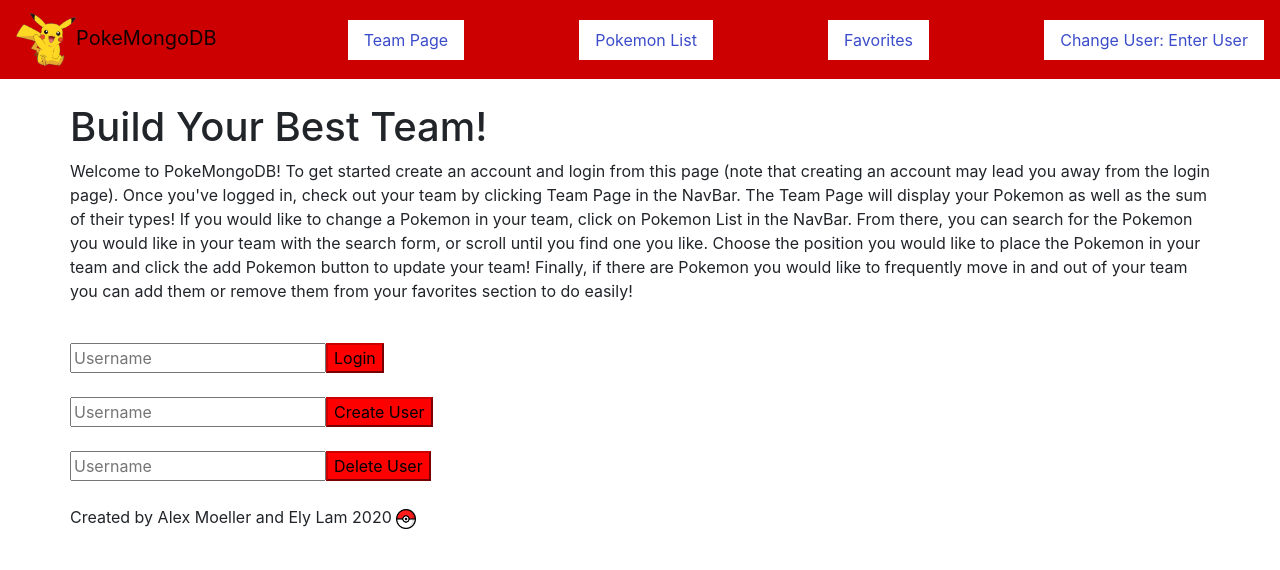
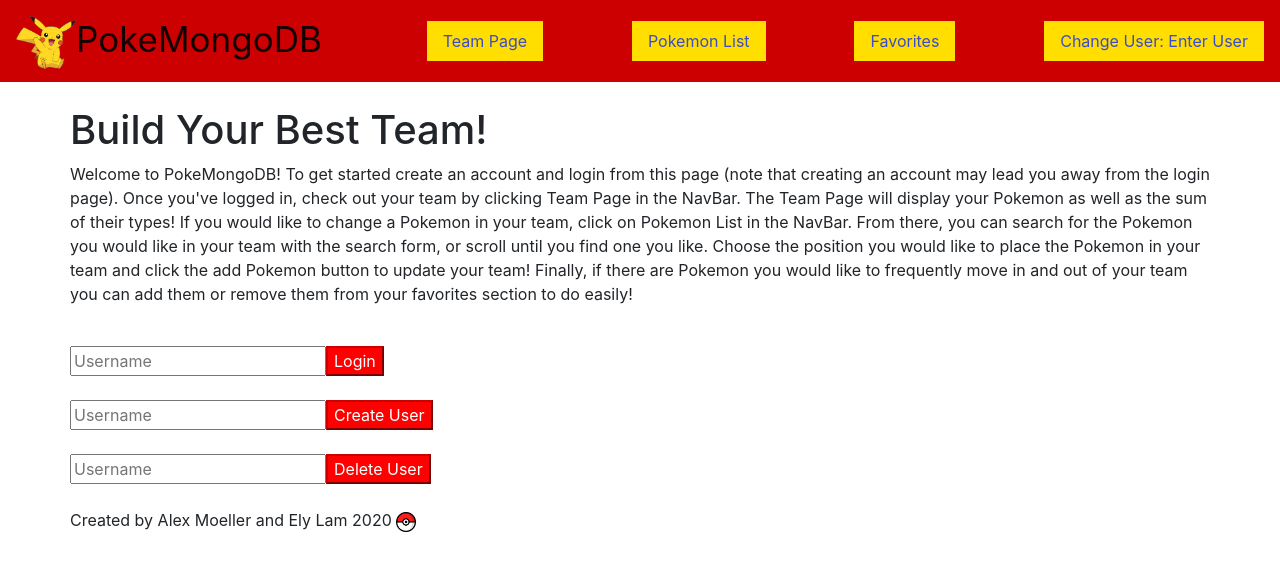
Before and after one commit to domenic-lam/PokeMongoDB2.0, a React (Create React App) app in the folder front/: page / in a window 1280 px wide. Shown: the top 570 px of the page. Built offline with nearby package versions, Linux system fonts and the light colour scheme; no server answers.

Commit message:
List formatting

```diff
--- a/front/src/components/App.js
+++ b/front/src/components/App.js
@@ -175,8 +175,10 @@ function App() {
               title="Pokeball"
               width="20"
             />
+            <br/>
           </footer>
         </div>
+        <br/>
       </div>
     </div>
   );
--- a/front/src/components/Player.js
+++ b/front/src/components/Player.js
@@ -144,7 +144,7 @@ function Player(props) {
   return (
     <div class="row">
       <br/>
-      <ol>{renderTeams()}</ol>
+      <ol class="Player-ol">{renderTeams()}</ol>
       <br/>
       <br/>
       <br/>
--- a/front/src/components/Pokemon.js
+++ b/front/src/components/Pokemon.js
@@ -88,7 +88,7 @@ function Pokemon(props) {
         />
       </label>
       <br />
-      <ol>{renderPokemon()}</ol>
+      <ol class="Pokemon-ol">{renderPokemon()}</ol>
     </div>
   );
 }
--- a/front/src/components/styles/Player.css
+++ b/front/src/components/styles/Player.css
@@ -3,8 +3,8 @@ ul {
   width: 100%
 }
 
-ol li{
-  columns: 1;
+.Player-ol li{
+  columns: 0;
   float: left;
   width: 33.33333%;
   list-style-position: inside;
--- a/front/src/components/styles/Pokemon.css
+++ b/front/src/components/styles/Pokemon.css
@@ -1,13 +1,6 @@
-ol li{
+.Pokemon-ol li{
   columns: 1;
   float: left;
   width: 33.33333%;
   list-style-position: inside;
 }
-
-button {
-  align-items: center;
-  background-color: #FF0000;
-  color: black;
-  border-color: #CC0000;
-}
--- a/front/src/components/styles/User.css
+++ b/front/src/components/styles/User.css
@@ -1,4 +1,5 @@
 input[type="submit"] {
   background-color: #FF0000;
+  color: white;
   border-color: #CC0000;
 }
--- a/front/src/components/styles/index.css
+++ b/front/src/components/styles/index.css
@@ -15,8 +15,12 @@ body {
   border-color: black;
 }
 
+.navbar-brand {
+  font-size: 35px;
+}
+
 .nav-item {
-  background-color: white;
+  background-color: #FFDE00;
   color: #3B4CCA;
 }
 
```
